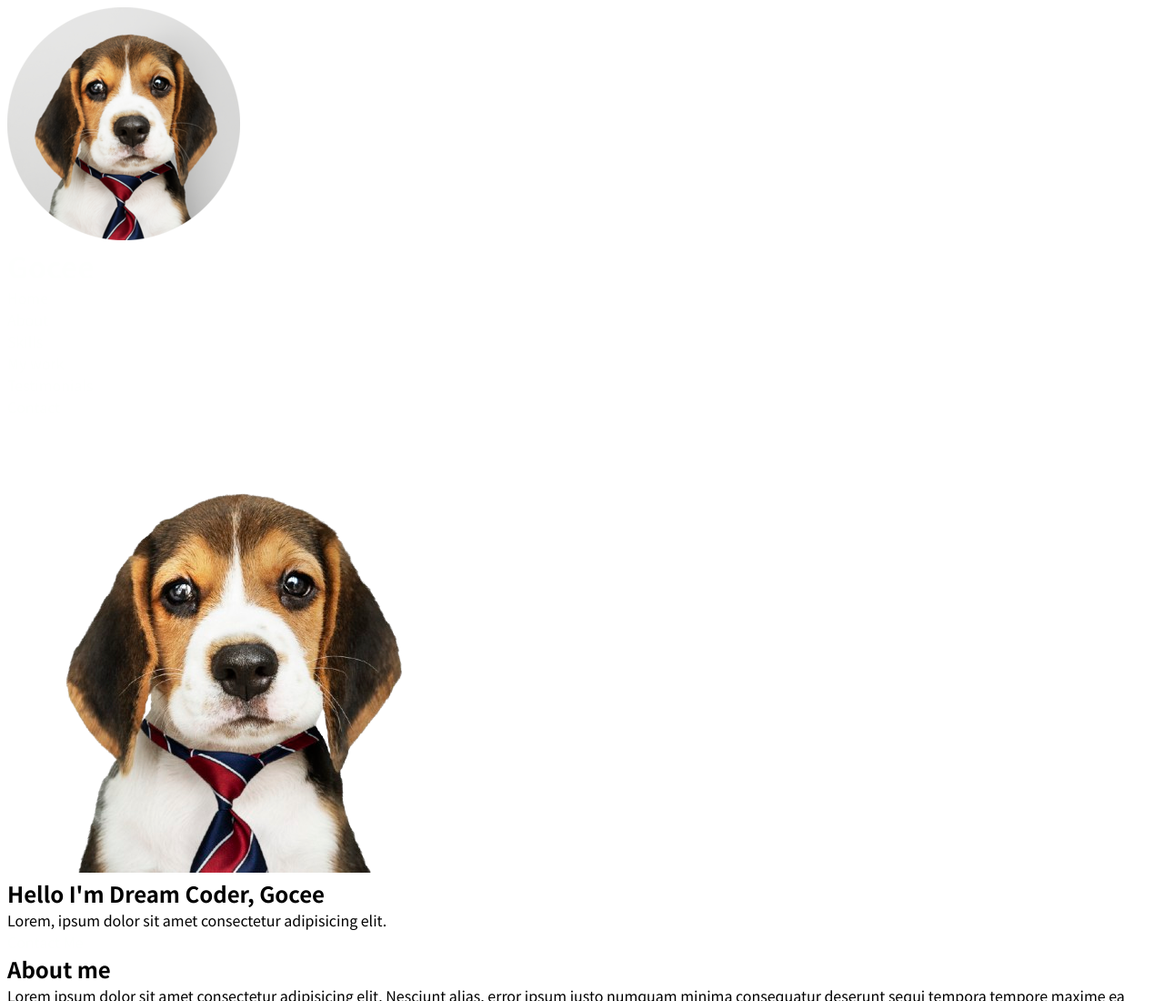
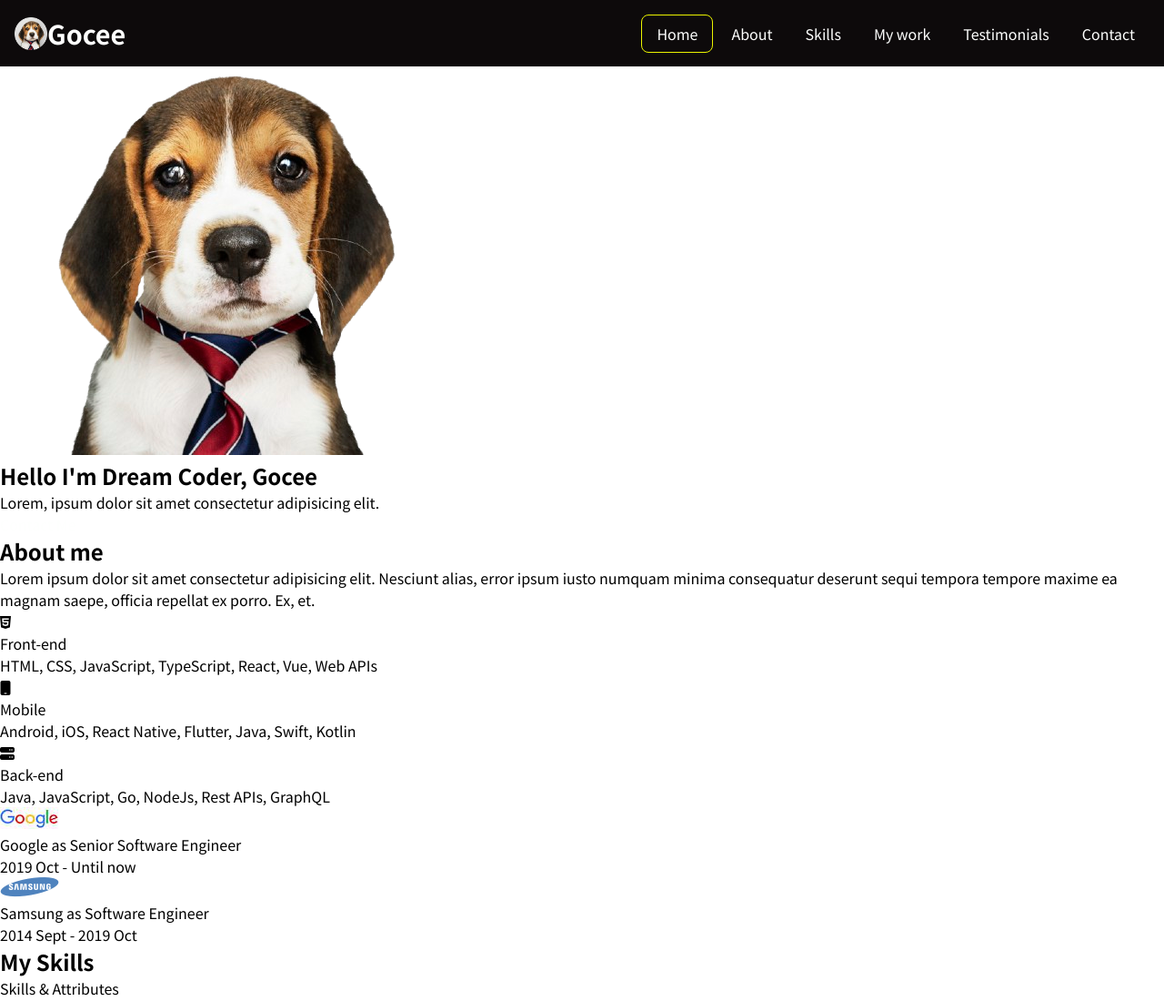
Before and after one commit to siragma/portfolio_ex, a plain HTML site: page index.html in a window 1280 px wide. Shown: the top 1100 px of the page at 91% size. Drawn offline with Linux system fonts and the light colour scheme.

Commit message:
CSS-header

```diff
--- a/css/style.css
+++ b/css/style.css
@@ -22,6 +22,7 @@ body {
   font-family: "Noto Sans KR", sans-serif;
   font-optical-sizing: auto;
   font-style: normal;
+  margin: 0;
 }
 h1,
 h2,
@@ -46,3 +47,41 @@ button {
 button:focus {
   outline: 1px solid var(--color-accent);
 }
+
+/* Header */
+.header {
+  background-color: var(--color-primary);
+  position: fixed;
+  top: 0;
+  width: 100%;
+  padding: 1rem;
+  display: flex;
+  justify-content: space-between;
+  align-items: center;
+}
+.header__logo {
+  display: flex;
+  align-items: center;
+  gap: 8p;
+}
+.header__logo__img {
+  width: 36px;
+  height: 36px;
+}
+.header__logo__title {
+  font-size: 1.8rem;
+}
+.header__menu {
+  display: flex;
+  gap: 4px;
+}
+.header__menu__item {
+  padding: 8px 16px;
+}
+.header__menu__item:hover {
+  border-bottom: 1px solid var(--color-accent);
+}
+.header__menu__item.active {
+  border: 1px solid var(--color-accent);
+  border-radius: 8px;
+}
--- a/index.html
+++ b/index.html
@@ -32,19 +32,21 @@
   </head>
   <body>
     <!-- Header -->
-    <header>
-      <div>
-        <img src="images/favicon.ico" alt="logo" />
-        <h1><a href="#">Gocee</a></h1>
+    <header class="header">
+      <div class="header__logo">
+        <img class="header__logo__img" src="images/favicon.ico" alt="logo" />
+        <h1 class="header__logo__title"><a href="#">Gocee</a></h1>
       </div>
       <nav>
-        <ul>
-          <li><a href="#home">Home</a></li>
-          <li><a href="#about">About</a></li>
-          <li><a href="#skills">Skills</a></li>
-          <li><a href="#work">My work</a></li>
-          <li><a href="#testimonial">Testimonials</a></li>
-          <li><a href="#contact">Contact</a></li>
+        <ul class="header__menu">
+          <li><a class="header__menu__item active" href="#home">Home</a></li>
+          <li><a class="header__menu__item" href="#about">About</a></li>
+          <li><a class="header__menu__item" href="#skills">Skills</a></li>
+          <li><a class="header__menu__item" href="#work">My work</a></li>
+          <li>
+            <a class="header__menu__item" href="#testimonial">Testimonials</a>
+          </li>
+          <li><a class="header__menu__item" href="#contact">Contact</a></li>
         </ul>
       </nav>
     </header>
```
